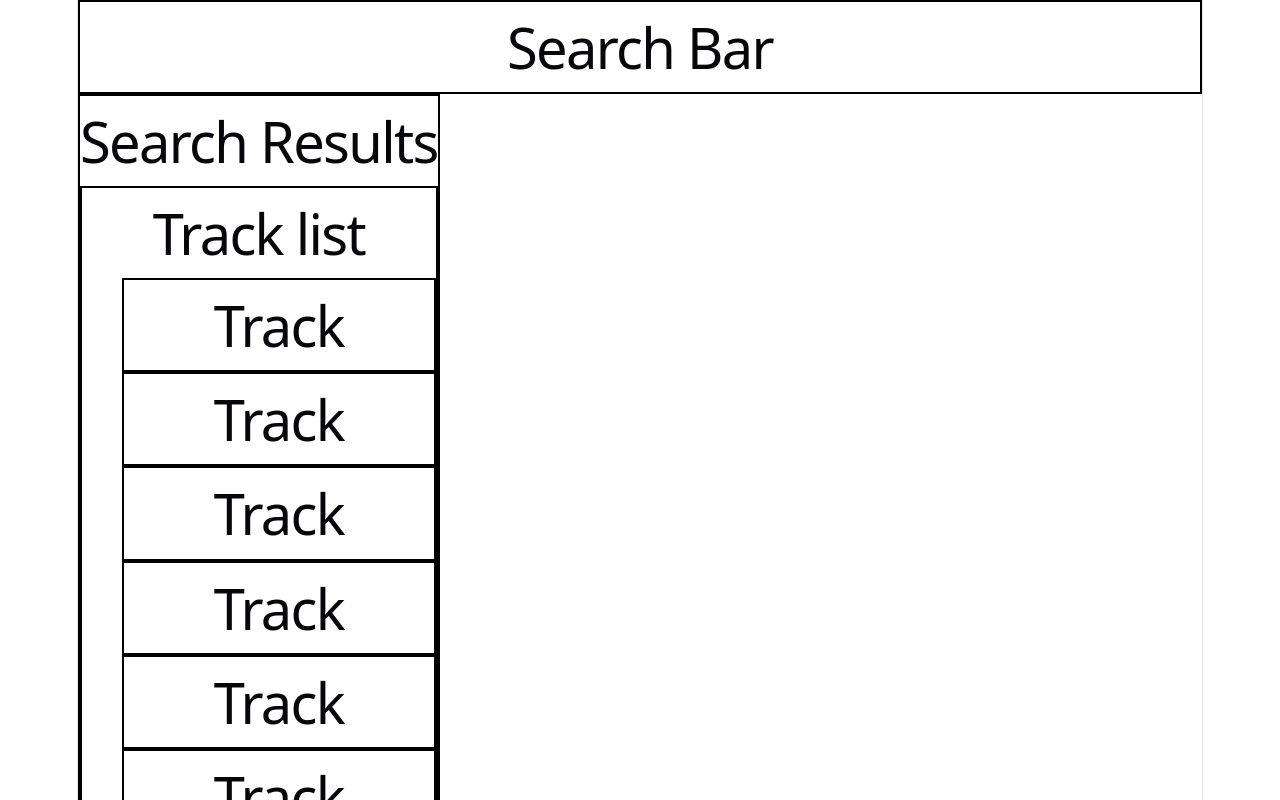
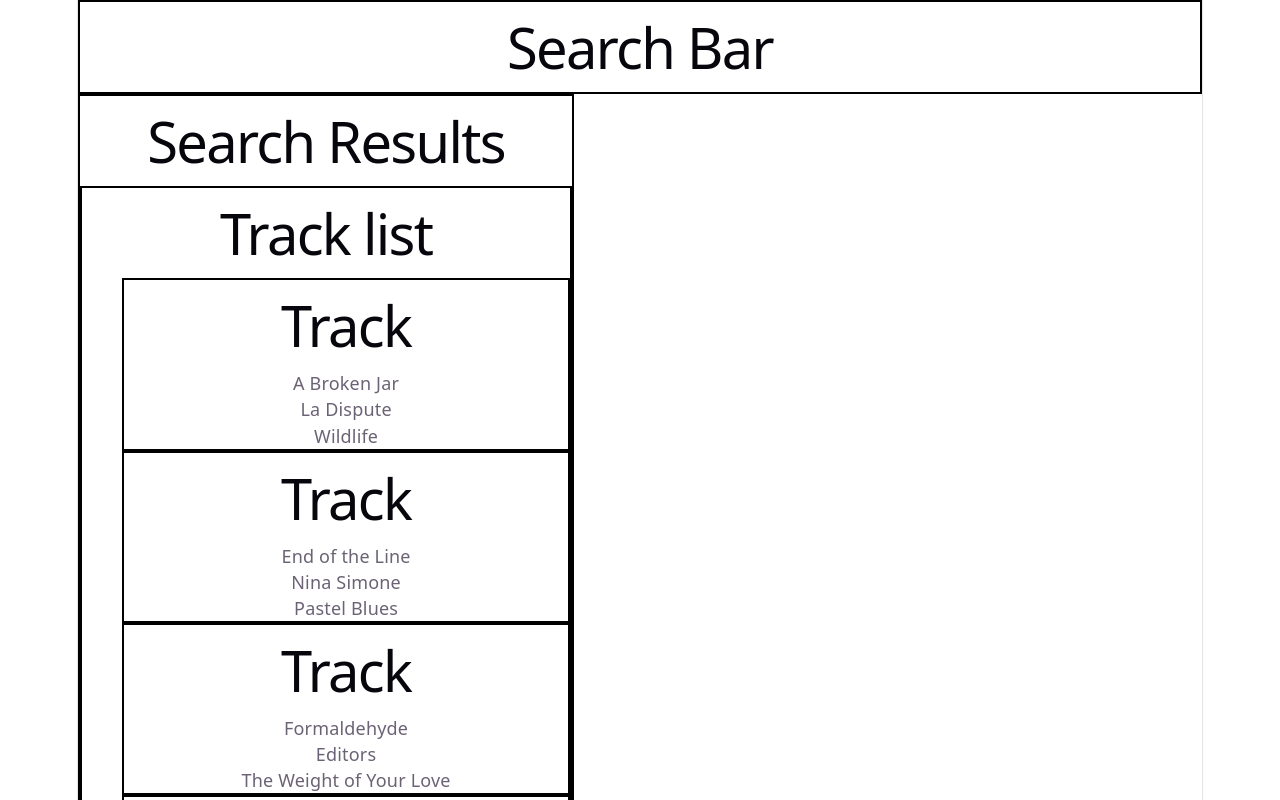
Before and after one commit to YanaSmelik/Jammming, a React (Vite) app in the folder Jammming/: page / in a window 1280 px wide. Shown: the top 800 px of the page. Built offline with nearby package versions, Linux system fonts and the light colour scheme.

Commit message:
Add props into Track

```diff
--- a/Jammming/src/components/Track.jsx
+++ b/Jammming/src/components/Track.jsx
@@ -1,10 +1,13 @@
 import styles from '../styles/track.module.css';
 
-function Track(){
+function Track(props){
 
      return (
       <div className={styles.container}>
     <h1>Track</h1>
+    <p>{props.name}</p>
+    <p>{props.artist}</p>
+    <p>{props.album}</p>
     </div>
  );
 }
```
